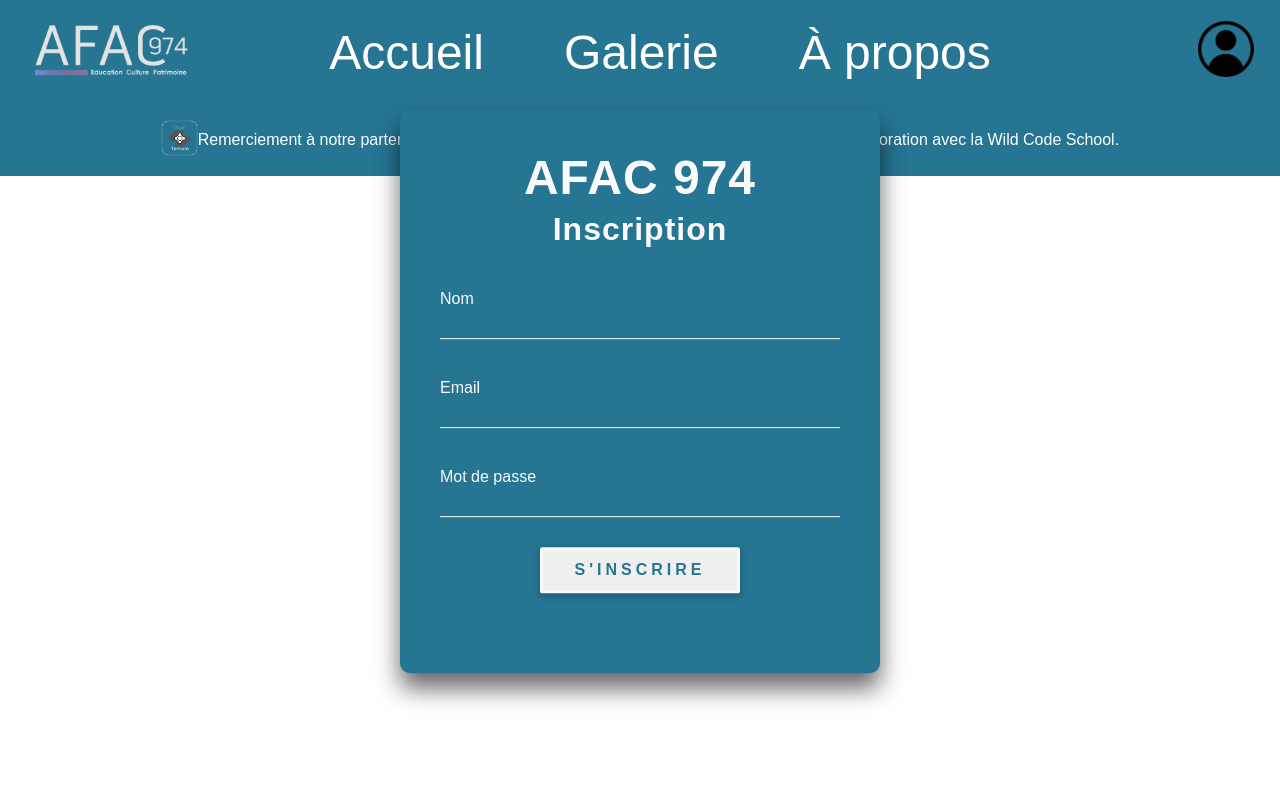
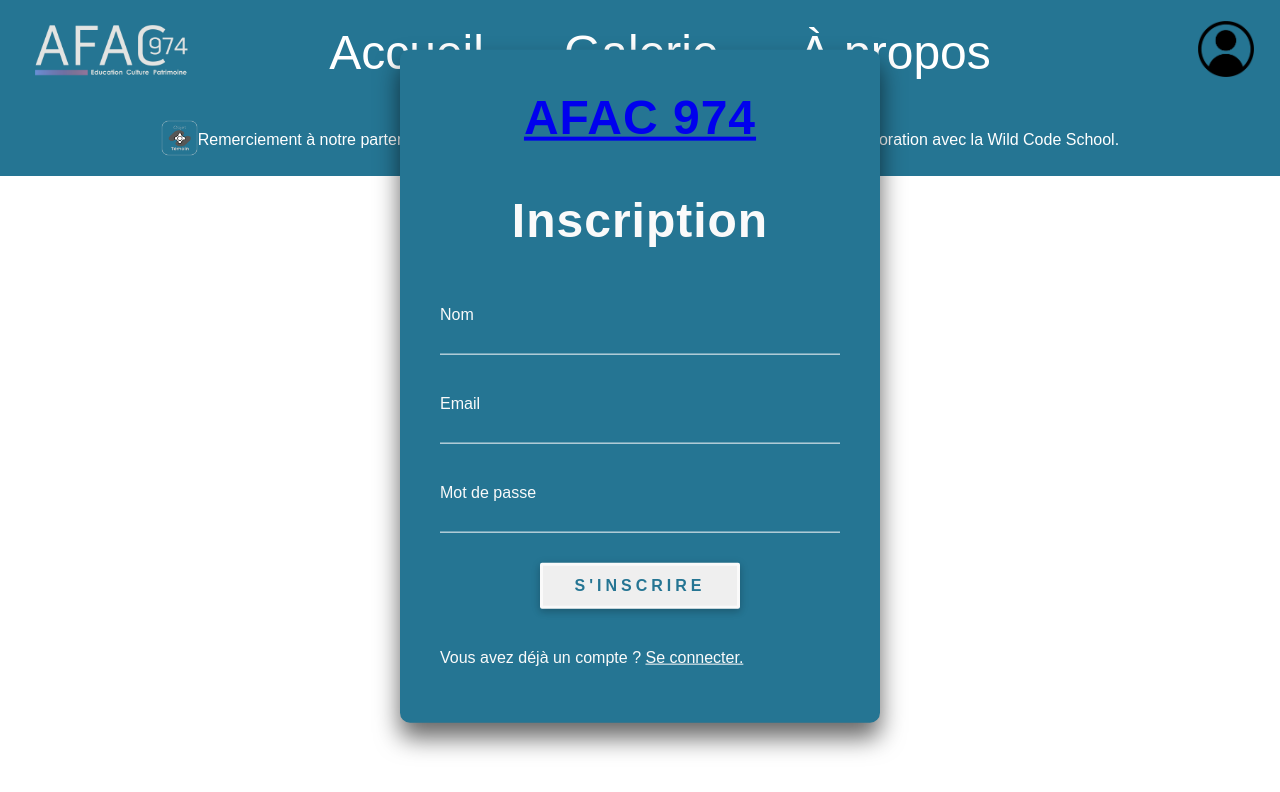
Before and after one commit to WildCodeSchool/2023-02-JS-Lille-project-3-groupe1, a React (Vite) app in the folder frontend/: page /register in a window 1280 px wide. Shown: the top 792 px of the page. Built offline with nearby package versions, Linux system fonts and the light colour scheme.

Commit message:
finished login form

```diff
--- a/frontend/src/page/FormLogin/FormLogin.jsx
+++ b/frontend/src/page/FormLogin/FormLogin.jsx
@@ -40,7 +40,7 @@
   return (
     <div className="login-box">
       <p>
-        <a href="Home">AFAC 974</a>
+        <a href="Home" className="title-form">AFAC 974</a>
         <br />
         <p className="connexion-text">Connexion</p>
       </p>
@@ -72,16 +72,16 @@
           <label>Mot de passe</label>
         </div>
         {/* Bouton de connexion */}
-        <div class="button-container">
+        <div className="button-container">
           <button>Se connecter</button>
         </div>
       </form>
 
       {/* Lien pour créer un compte */}
       <p className="account-sign-up">
-        Vous n'avez pas de compte ?{" "}
+      Pas encore membre ? {" "}
         <a href="register" className="suscribe">
-          S'inscrire !
+        Inscrivez-vous dès maintenant !
         </a>
       </p>
     </div>
--- a/frontend/src/page/FormLogin/FormLoginStyle.scss
+++ b/frontend/src/page/FormLogin/FormLoginStyle.scss
@@ -34,7 +34,12 @@
     margin-top: 6px;
   }
 
-  a:-webkit-any-link {
+  // titre formulaire cliquable et sans surlignement ni changement de couleur
+.title-form{
+  text-decoration: none;
+    color: $color-div; /* Couleur des liens */
+}
+  a:title-form {
     text-decoration: none;
     color: $color-div; /* Couleur des liens */
   }
@@ -130,16 +135,10 @@
   button:active {
     transform: scale(0.9);
   }
+
+  // section inscription
   a.suscribe {
     color: $color-div;
-    text-decoration: none;
-  }
-}
-
-a.suscribe {
-  &:hover {
-    color: $color-div;
-    border-radius: 4px;
     text-decoration: underline;
   }
 }
--- a/frontend/src/page/FormRegister/FormRegister.jsx
+++ b/frontend/src/page/FormRegister/FormRegister.jsx
@@ -82,6 +82,13 @@
           <button type="submit">S'inscrire</button>
         </div>
       </form>
+       {/* Lien pour créer un compte */}
+       <p className="account-sign-up">
+        Vous avez déjà un compte ?{" "}
+        <a href="login" className="suscribe">
+          Se connecter.
+        </a>
+      </p>
     </div>
   );
 }
--- a/frontend/src/page/FormRegister/FormRegisterStyle.scss
+++ b/frontend/src/page/FormRegister/FormRegisterStyle.scss
@@ -1,145 +1,145 @@
-@import "../../variable.scss";
+// @import "../../variable.scss";
 
-/* Importation des variables de style pour réutiliser les valeurs prédéfinies */
+// /* Importation des variables de style pour réutiliser les valeurs prédéfinies */
 
-/* Style de la boîte de connexion */
-.login-box {
-  position: absolute;
-  top: 50%;
-  left: 50%;
-  width: 400px;
-  padding: 40px;
-  margin: 20px auto;
-  transform: translate(-50%, -55%);
-  background: $color-background-div; /* Couleur de fond de la boîte de connexion */
-  box-shadow: 0 15px 25px rgba(0, 0, 0, 0.6); /* Ombre de la boîte de connexion */
-  border-radius: 10px;
-  font-family: $font; /* Police de caractères utilisée */
-  text-decoration: none;
-  color: $color-div; /* Couleur du texte */
+// /* Style de la boîte de connexion */
+// .login-box {
+//   position: absolute;
+//   top: 50%;
+//   left: 50%;
+//   width: 400px;
+//   padding: 40px;
+//   margin: 20px auto;
+//   transform: translate(-50%, -55%);
+//   background: $color-background-div; /* Couleur de fond de la boîte de connexion */
+//   box-shadow: 0 15px 25px rgba(0, 0, 0, 0.6); /* Ombre de la boîte de connexion */
+//   border-radius: 10px;
+//   font-family: $font; /* Police de caractères utilisée */
+//   text-decoration: none;
+//   color: $color-div; /* Couleur du texte */
 
-  p:first-child {
-    margin: 0 0 30px;
-    padding: 0;
-    color: $color-div; /* Couleur du texte du premier paragraphe */
-    text-align: center;
-    font-size: $h1; /* Taille du titre du premier paragraphe */
-    font-weight: bold;
-    letter-spacing: 1px;
-  }
-  .inscription-text{
- display: flex;
-    justify-content: center;
-    font-size: $h2;
-    margin-top: 6px;
-  }
+//   p:first-child {
+//     margin: 0 0 30px;
+//     padding: 0;
+//     color: $color-div; /* Couleur du texte du premier paragraphe */
+//     text-align: center;
+//     font-size: $h1; /* Taille du titre du premier paragraphe */
+//     font-weight: bold;
+//     letter-spacing: 1px;
+//   }
+//   .inscription-text{
+//  display: flex;
+//     justify-content: center;
+//     font-size: $h2;
+//     margin-top: 6px;
+//   }
 
-  a:-webkit-any-link {
-    text-decoration: none;
-    color: $color-div; /* Couleur des liens */
-  }
+//   a:-webkit-any-link {
+//     text-decoration: none;
+//     color: $color-div; /* Couleur des liens */
+//   }
 
-  /* Style du conteneur des champs de saisie */
-  .user-box {
-    position: relative;
+//   /* Style du conteneur des champs de saisie */
+//   .user-box {
+//     position: relative;
 
-    input {
-      width: 100%;
-      padding: 10px 0;
-      font-size: 16px;
-      color: $color-div; /* Couleur du texte des champs de saisie */
-      margin-bottom: 30px;
-      border: none;
-      border-bottom: 1px solid $color-div; /* Bordure inférieure des champs de saisie */
-      outline: none;
-      background: transparent;
-      margin-top: 20px;
-    }
+//     input {
+//       width: 100%;
+//       padding: 10px 0;
+//       font-size: 16px;
+//       color: $color-div; /* Couleur du texte des champs de saisie */
+//       margin-bottom: 30px;
+//       border: none;
+//       border-bottom: 1px solid $color-div; /* Bordure inférieure des champs de saisie */
+//       outline: none;
+//       background: transparent;
+//       margin-top: 20px;
+//     }
 
-    label {
-      position: absolute;
-      top: 0;
-      left: 0;
-      padding: 10px 0;
-      font-size: 16px;
-      color: $color-div; /* Couleur du texte des labels */
-      pointer-events: none;
-      transition: 0.5s;
-    }
+//     label {
+//       position: absolute;
+//       top: 0;
+//       left: 0;
+//       padding: 10px 0;
+//       font-size: 16px;
+//       color: $color-div; /* Couleur du texte des labels */
+//       pointer-events: none;
+//       transition: 0.5s;
+//     }
 
-    input:focus ~ label,
-    input:valid,
-    input.valid ~ label {
-      /* Ajoutez "input.valid ~ label" pour appliquer la transition au label lorsque le mot de passe est valide */
-      top: -20px;
-      left: 0;
-      color: $color-div; /* Couleur du texte des labels lorsqu'un champ est sélectionné ou validé */
-      font-size: 12px;
-    }
-  }
+//     input:focus ~ label,
+//     input:valid,
+//     input.valid ~ label {
+//       /* Ajoutez "input.valid ~ label" pour appliquer la transition au label lorsque le mot de passe est valide */
+//       top: -20px;
+//       left: 0;
+//       color: $color-div; /* Couleur du texte des labels lorsqu'un champ est sélectionné ou validé */
+//       font-size: 12px;
+//     }
+//   }
 
-  /* Style du bouton de connexion */
-  .button-container {
-    display: flex;
-    justify-content: center;
-    margin-bottom: 40px;
-  }
+//   /* Style du bouton de connexion */
+//   .button-container {
+//     display: flex;
+//     justify-content: center;
+//     margin-bottom: 40px;
+//   }
 
-  button {
-    font-size: 16px;
-    letter-spacing: 4px;
-    text-transform: uppercase;
-    font-weight: bold;
-    padding: 0.7em 2em;
-    border: 3px solid $color-div;
-    border-radius: 2px;
-    position: relative;
-    box-shadow: 0 2px 10px rgba(0, 0, 0, 0.16), 0 3px 6px rgba(0, 0, 0, 0.1);
-    color: $color-background-div;
-    text-decoration: none;
-    transition: 1s ease all;
-    z-index: 1;
-  }
+//   button {
+//     font-size: 16px;
+//     letter-spacing: 4px;
+//     text-transform: uppercase;
+//     font-weight: bold;
+//     padding: 0.7em 2em;
+//     border: 3px solid $color-div;
+//     border-radius: 2px;
+//     position: relative;
+//     box-shadow: 0 2px 10px rgba(0, 0, 0, 0.16), 0 3px 6px rgba(0, 0, 0, 0.1);
+//     color: $color-background-div;
+//     text-decoration: none;
+//     transition: 1s ease all;
+//     z-index: 1;
+//   }
 
-  button:before {
-    transition: 0.5s all ease;
-    position: absolute;
-    top: 0;
-    left: 50%;
-    right: 50%;
-    bottom: 0;
-    opacity: 0;
-    content: "";
-    background-color: $color-background-div;
-    z-index: -1;
-  }
+//   button:before {
+//     transition: 0.5s all ease;
+//     position: absolute;
+//     top: 0;
+//     left: 50%;
+//     right: 50%;
+//     bottom: 0;
+//     opacity: 0;
+//     content: "";
+//     background-color: $color-background-div;
+//     z-index: -1;
+//   }
 
-  button:hover,
-  button:focus {
-    color: $color-div;
-  }
+//   button:hover,
+//   button:focus {
+//     color: $color-div;
+//   }
 
-  button:hover:before,
-  button:focus:before {
-    transition: 0.5s all ease;
-    left: 0;
-    right: 0;
-    opacity: 1;
-  }
+//   button:hover:before,
+//   button:focus:before {
+//     transition: 0.5s all ease;
+//     left: 0;
+//     right: 0;
+//     opacity: 1;
+//   }
 
-  button:active {
-    transform: scale(0.9);
-  }
-  a.suscribe {
-    color: $color-div;
-    text-decoration: none;
-  }
-}
+//   button:active {
+//     transform: scale(0.9);
+//   }
+//   a.suscribe {
+//     color: $color-div;
+//     text-decoration: none;
+//   }
+// }
 
-a.suscribe {
-  &:hover {
-    color: $color-div;
-    border-radius: 4px;
-    text-decoration: underline;
-  }
-}
+// a.suscribe {
+//   &:hover {
+//     color: $color-div;
+//     border-radius: 4px;
+//     text-decoration: underline;
+//   }
+// }
```
